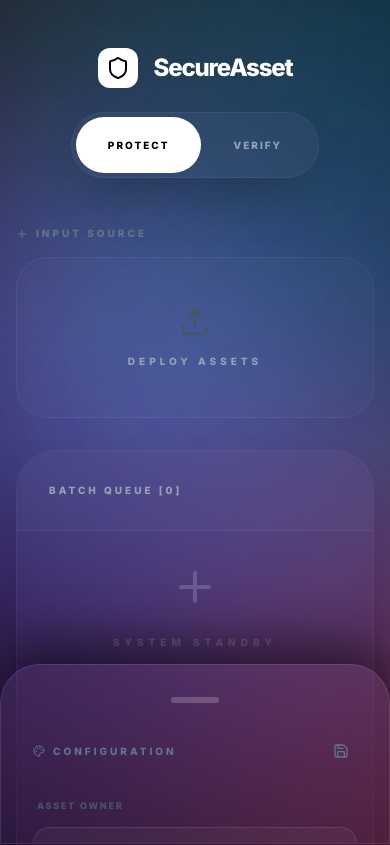
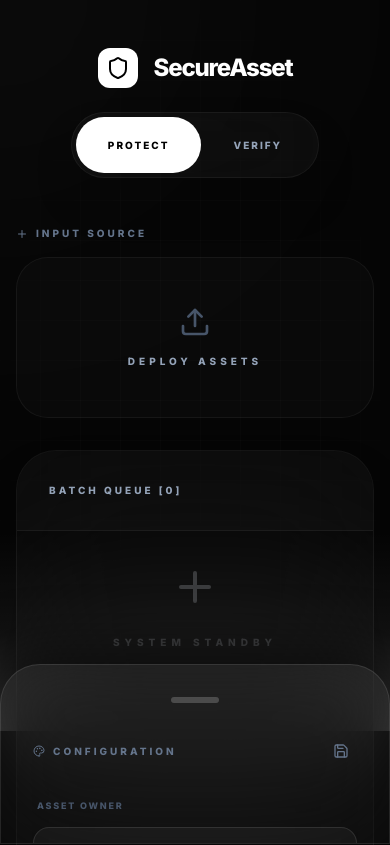
Before and after one commit to HngWu/watermark-tool, a React (Vite) app in the folder packages/frontend/: page / in a window 390 px wide. Shown: the top 845 px of the page. Built offline with nearby package versions, Linux system fonts and the light colour scheme.

Commit message:
ui: implement minimalist security background and resizable mobile configuration sheet

```diff
--- a/packages/frontend/src/App.tsx
+++ b/packages/frontend/src/App.tsx
@@ -54,6 +54,12 @@
   const [mousePos, setMousePosition] = useState({ x: 0, y: 0 });
   const mouseRef = useRef({ x: 0, y: 0 });
 
+  // Mobile sheet height states
+  const [sheetHeight, setSheetHeight] = useState<number>(180);
+  const [isDraggingSheet, setIsDraggingSheet] = useState<boolean>(false);
+  const startY = useRef<number>(0);
+  const startHeight = useRef<number>(0);
+
   useEffect(() => {
     const handleMouseMove = (e: MouseEvent) => {
       mouseRef.current = { x: e.clientX, y: e.clientY };
@@ -73,6 +79,51 @@
       cancelAnimationFrame(frameId);
     };
   }, []);
+
+  const handleDragStart = (e: React.TouchEvent | React.MouseEvent) => {
+    if (window.innerWidth >= 1024) return;
+    setIsDraggingSheet(true);
+    const clientY = 'touches' in e ? e.touches[0].clientY : (e as React.MouseEvent).clientY;
+    startY.current = clientY;
+    startHeight.current = sheetHeight;
+    document.body.style.overflow = 'hidden';
+  };
+
+  useEffect(() => {
+    if (!isDraggingSheet) return;
+
+    const handleMove = (e: TouchEvent | MouseEvent) => {
+      const clientY = 'touches' in e ? e.touches[0].clientY : e.clientY;
+      const deltaY = startY.current - clientY;
+      const newHeight = Math.max(180, Math.min(window.innerHeight * 0.85, startHeight.current + deltaY));
+      setSheetHeight(newHeight);
+    };
+
+    const handleEnd = () => {
+      setIsDraggingSheet(false);
+      document.body.style.overflow = '';
+      if (sheetHeight < window.innerHeight * 0.4) {
+        setSheetHeight(180);
+        setIsSheetExpanded(false);
+      } else {
+        setSheetHeight(window.innerHeight * 0.85);
+        setIsSheetExpanded(true);
+      }
+    };
+
+    window.addEventListener('mousemove', handleMove);
+    window.addEventListener('mouseup', handleEnd);
+    window.addEventListener('touchmove', handleMove, { passive: false });
+    window.addEventListener('touchend', handleEnd);
+
+    return () => {
+      window.removeEventListener('mousemove', handleMove);
+      window.removeEventListener('mouseup', handleEnd);
+      window.removeEventListener('touchmove', handleMove);
+      window.removeEventListener('touchend', handleEnd);
+      document.body.style.overflow = '';
+    };
+  }, [isDraggingSheet, sheetHeight]);
 
   const fileInputRef = useRef<HTMLInputElement>(null);
   const verifyInputRef = useRef<HTMLInputElement>(null);
@@ -326,31 +377,17 @@
 
   return (
     <div className="min-h-screen relative overflow-hidden flex flex-col font-sans selection:bg-white/30">
-      {/* Atmosphere */}
-      <div className="fixed inset-0 pointer-events-none z-0 bg-[#050505]">
-        {/* Mouse Follower Light */}
+      {/* Atmosphere: Minimalistic Security Background */}
+      <div className="fixed inset-0 pointer-events-none z-0 bg-[#050505] overflow-hidden">
+        {/* Subtle grid */}
+        <div className="absolute inset-0 security-grid opacity-50"></div>
+        {/* Scanning line */}
+        <div className="scan-line"></div>
+        {/* Mouse Follower Glow (Subtle White) */}
         <div
-          className="absolute rounded-full filter blur-[150px] opacity-10 bg-white w-[600px] h-[600px] transition-transform duration-1000 ease-out"
-          style={{ transform: `translate(${mousePos.x - 300}px, ${mousePos.y - 300}px)` }}
+          className="absolute rounded-full filter blur-[100px] opacity-20 bg-white/10 w-[400px] h-[400px] transition-transform duration-[1500ms] ease-out mix-blend-screen"
+          style={{ transform: `translate(${mousePos.x - 200}px, ${mousePos.y - 200}px)` }}
         />
-
-        {/* Core Animated Mesh with Parallax */}
-        <div
-          className="bg-blob bg-cyan-600 w-[800px] h-[800px] -top-[10%] -left-[10%] animate-blob opacity-20 transition-transform duration-700 ease-out"
-          style={{ transform: `translate(${(mousePos.x - window.innerWidth/2) * 0.02}px, ${(mousePos.y - window.innerHeight/2) * 0.02}px)` }}
-        />
-        <div
-          className="bg-blob bg-purple-700 w-[900px] h-[900px] -bottom-[10%] -right-[10%] animate-blob-alt opacity-20 transition-transform duration-1000 ease-out"
-          style={{ transform: `translate(${(mousePos.x - window.innerWidth/2) * -0.03}px, ${(mousePos.y - window.innerHeight/2) * -0.03}px)` }}
-        />
-        <div
-          className="bg-blob bg-pink-600 w-[600px] h-[600px] top-1/2 left-1/2 -translate-x-1/2 -translate-y-1/2 animate-blob-pulse opacity-10 transition-transform duration-500 ease-out"
-          style={{ transform: `translate(${(mousePos.x - window.innerWidth/2) * 0.01}px, ${(mousePos.y - window.innerHeight/2) * 0.01}px)` }}
-        />
-
-        {/* Accent Blobs for Depth */}
-        <div className="bg-blob bg-blue-500 w-[400px] h-[400px] top-[20%] right-[10%] animate-blob-alt animation-delay-2000 opacity-[0.15]" />
-        <div className="bg-blob bg-indigo-600 w-[500px] h-[500px] bottom-[20%] left-[5%] animate-blob animation-delay-4000 opacity-[0.15]" />
       </div>
 
       <div className="relative z-10 flex-1 flex flex-col">
@@ -495,18 +532,35 @@
 
             {/* Sidebar Controls (Settings Bottom Sheet) */}
             <div className="lg:w-[400px] shrink-0 order-2">
-              <aside className={`fixed bottom-0 left-0 right-0 z-50 lg:relative lg:bottom-auto lg:z-0 glass-card p-8 rounded-t-[40px] lg:rounded-[32px] border-t lg:border border-white/10 shadow-[0_-20px_50px_rgba(0,0,0,0.5)] lg:shadow-2xl transition-all duration-500 ease-in-out ${isSheetExpanded ? 'h-[85vh]' : 'h-[180px] lg:h-fit'} overflow-y-auto custom-scrollbar`}>
+              <aside
+                className={`fixed bottom-0 left-0 right-0 z-50 lg:relative lg:bottom-auto lg:z-0 glass-card p-8 rounded-t-[40px] lg:rounded-[32px] border-t lg:border border-white/10 shadow-[0_-20px_50px_rgba(0,0,0,0.5)] lg:shadow-2xl ${!isDraggingSheet ? 'transition-all duration-500 ease-in-out' : ''} overflow-y-auto custom-scrollbar`}
+                style={{ height: window.innerWidth >= 1024 ? 'fit-content' : `${sheetHeight}px` }}
+              >
                 {/* Mobile Handle */}
                 <div
-                  onClick={() => setIsSheetExpanded(!isSheetExpanded)}
-                  className="w-12 h-1.5 bg-white/20 rounded-full mx-auto mb-8 lg:hidden cursor-pointer hover:bg-white/40 transition-colors"
+                  onMouseDown={handleDragStart}
+                  onTouchStart={handleDragStart}
+                  onClick={() => {
+                     if (!isDraggingSheet) {
+                       const nextState = !isSheetExpanded;
+                       setIsSheetExpanded(nextState);
+                       setSheetHeight(nextState ? window.innerHeight * 0.85 : 180);
+                     }
+                  }}
+                  className="w-12 h-1.5 bg-white/20 rounded-full mx-auto mb-8 lg:hidden cursor-grab hover:bg-white/40 transition-colors"
                 />
 
                 <div className="space-y-8">
                   {/* Settings Section */}
                   <div className="space-y-6">
                     <div
-                      onClick={() => window.innerWidth < 1024 && setIsSheetExpanded(!isSheetExpanded)}
+                      onClick={() => {
+                         if (window.innerWidth < 1024) {
+                           const nextState = !isSheetExpanded;
+                           setIsSheetExpanded(nextState);
+                           setSheetHeight(nextState ? window.innerHeight * 0.85 : 180);
+                         }
+                      }}
                       className="flex justify-between items-center mb-2 cursor-pointer lg:cursor-default"
                     >
                       <h2 className="text-[10px] font-black text-slate-500 uppercase tracking-[0.3em] flex items-center gap-2">
--- a/packages/frontend/src/index.css
+++ b/packages/frontend/src/index.css
@@ -18,8 +18,26 @@
   @apply bg-[#050505] text-slate-200 overflow-x-hidden;
 }
 
-.bg-blob {
-  @apply absolute rounded-full filter blur-[120px] opacity-30 mix-blend-screen;
+.security-grid {
+  background-size: 40px 40px;
+  background-image:
+    linear-gradient(to right, rgba(255, 255, 255, 0.03) 1px, transparent 1px),
+    linear-gradient(to bottom, rgba(255, 255, 255, 0.03) 1px, transparent 1px);
+  mask-image: radial-gradient(ellipse at center, black 40%, transparent 80%);
+}
+
+.scan-line {
+  background: linear-gradient(to bottom, transparent, rgba(255, 255, 255, 0.05) 50%, rgba(255, 255, 255, 0.2) 100%);
+  height: 200px;
+  width: 100%;
+  position: absolute;
+  top: -200px;
+  animation: scan 8s infinite linear;
+}
+
+@keyframes scan {
+  0% { top: -200px; }
+  100% { top: 100%; }
 }
 
 @layer utilities {
@@ -30,34 +48,3 @@
     animation-delay: 4s;
   }
 }
-
-@keyframes blob {
-  0% { transform: translate(0px, 0px) scale(1); }
-  33% { transform: translate(10%, -20%) scale(1.2); }
-  66% { transform: translate(-10%, 15%) scale(0.8); }
-  100% { transform: translate(0px, 0px) scale(1); }
-}
-
-@keyframes blob-alt {
-  0% { transform: translate(0px, 0px) scale(1); }
-  33% { transform: translate(-15%, 10%) scale(0.9); }
-  66% { transform: translate(20%, -10%) scale(1.1); }
-  100% { transform: translate(0px, 0px) scale(1); }
-}
-
-@keyframes blob-pulse {
-  0%, 100% { opacity: 0.2; transform: scale(1); }
-  50% { opacity: 0.4; transform: scale(1.1); }
-}
-
-.animate-blob {
-  animation: blob 25s infinite alternate ease-in-out;
-}
-
-.animate-blob-alt {
-  animation: blob-alt 30s infinite alternate ease-in-out;
-}
-
-.animate-blob-pulse {
-  animation: blob-pulse 15s infinite ease-in-out;
-}
```
